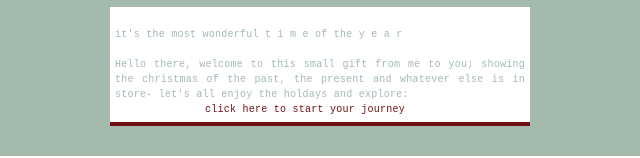
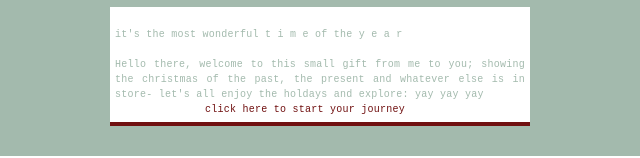
Before and after one commit to amandanunag/2703, a plain HTML site: page index.html in a window 1280 px wide. Shown: the part 1098-1256 px from the top of the page, 320-960 px from the left. Drawn offline with nearby package versions, Linux system fonts and the light colour scheme.

Commit message:
Initial C
Ommit

```diff
--- a/index.html
+++ b/index.html
@@ -204,7 +204,7 @@
             <div id="letter" class="row">
                 <br>
                 it's the most wonderful t i m e of the y e a r <br><br>
-            Hello there, welcome to this small gift from me to you;  showing  the christmas of the past, the present and whatever else is in store- let's all enjoy the holdays and explore:
+            Hello there, welcome to this small gift from me to you;  showing  the christmas of the past, the present and whatever else is in store- let's all enjoy the holdays and explore: yay yay yay
 
                 <a href="page2.html">click here to start your journey</a>
         </div>
```
